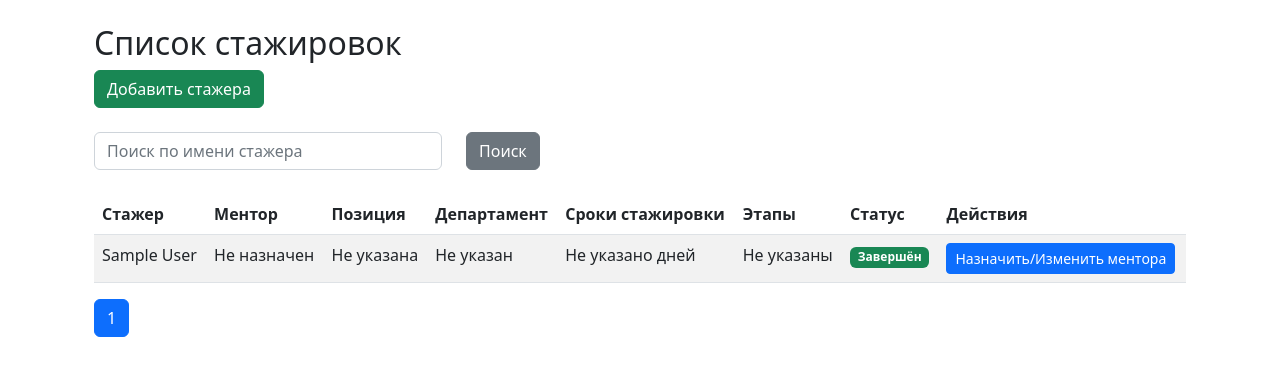
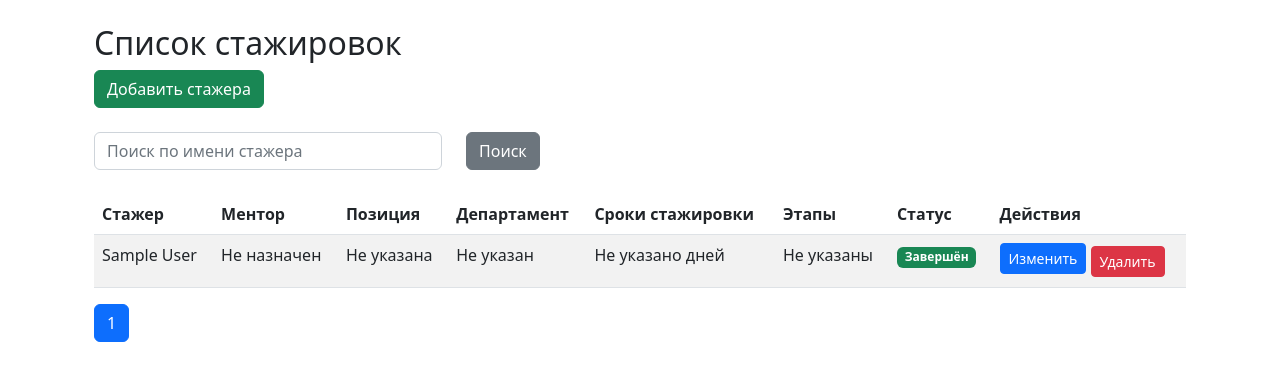
Before and after one commit to gadaybaevb/internship_platform, a Django app: page /interships/internships/ in a window 1280 px wide. Shown: the part 87-468 px from the top of the page. Run offline with Django 5.2, Linux system fonts and the light colour scheme; the visitor is signed in with stand-in values (Sample User, id 1); data comes from the database, SQL or seed files in the repository; data that the repository does not hold is empty; some libraries are stand-ins or nearby versions.

Commit message:
intern delete added, weekly report fixed

```diff
--- a/internships/urls.py
+++ b/internships/urls.py
@@ -20,6 +20,7 @@ from .views import (
     department_materials_report,
     add_intern,
     weekly_report,
+    delete_internship,
 )
 
 urlpatterns = [
@@ -31,6 +32,7 @@ urlpatterns = [
 
     path('interships/<int:internship_id>/assign-mentor/', assign_mentor, name='assign_mentor'),
     path('internships/add/', add_intern, name='add_intern'),
+    path('internships/delete/<int:internship_id>/', delete_internship, name='delete_internship'),
 
     path('internships/', internship_list, name='internship_list'),
 
--- a/internships/views.py
+++ b/internships/views.py
@@ -204,6 +204,14 @@ def add_intern(request):
         form = AddInternForm()
 
     return render(request, 'add_intern.html', {'form': form})
+
+
+@login_required
+def delete_internship(request, internship_id):
+    internship = get_object_or_404(Internship, id=internship_id)
+    internship.delete()
+    messages.success(request, "Стажировка успешно удалена.")
+    return redirect('internship_list')
 
 
 @login_required
@@ -772,7 +780,7 @@ def weekly_report(request):
         supervisor = internship.mentor
 
         # Подсчет материалов
-        total_materials = MaterialProgress.objects.filter(material__position=position).count()  # Общее количество материалов
+        total_materials = Material.objects.filter(position=position).count()  # Общее количество материалов
         completed_materials = MaterialProgress.objects.filter(intern=intern, completed=True).count()  # Количество завершенных материалов
 
         # Получение результатов для промежуточного и финального тестов
--- a/templates/internship_list.html
+++ b/templates/internship_list.html
@@ -63,7 +63,11 @@
                     {% endif %}
                 </td>
                 <td>
-                    <a href="{% url 'assign_mentor' internship.id %}" class="btn btn-primary btn-sm">Назначить/Изменить ментора</a>
+                    <a href="{% url 'assign_mentor' internship.id %}" class="btn btn-primary btn-sm" style="margin-bottom: 5px;">Изменить</a>
+                    <form action="{% url 'delete_internship' internship.id %}" method="post" style="display: inline;">
+                        {% csrf_token %}
+                        <button type="submit" class="btn btn-danger btn-sm" onclick="return confirm('Вы уверены, что хотите удалить эту стажировку?');">Удалить</button>
+                    </form>
                 </td>
             </tr>
             {% endfor %}
```
